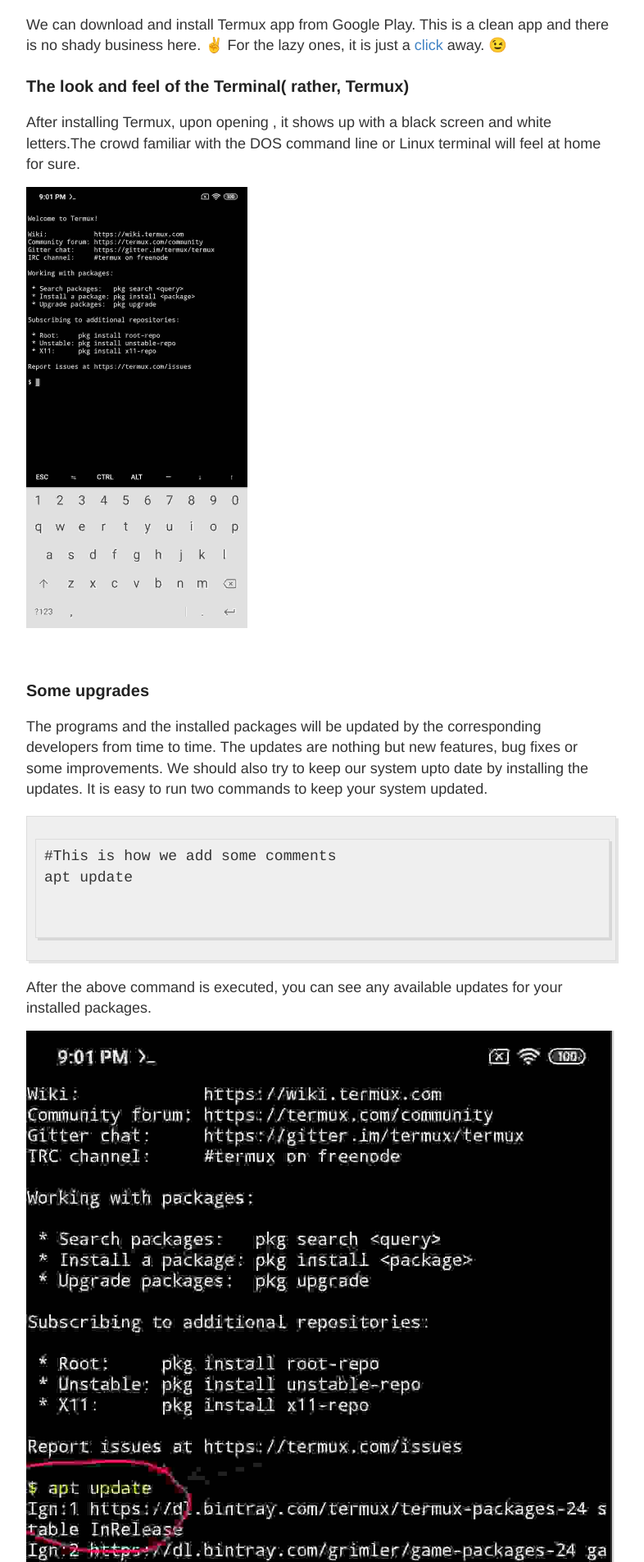
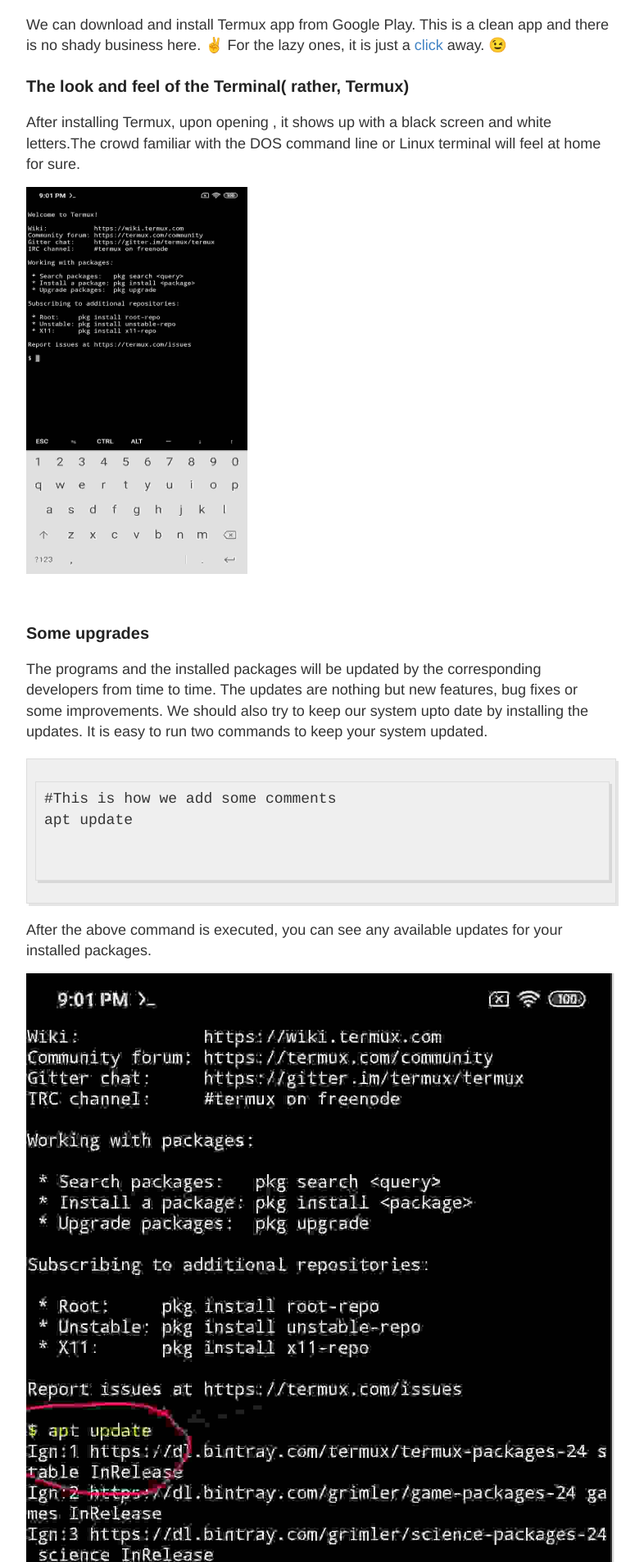
Before and after one commit to golden-eagle-blog/golden-eagle-blog.github.io, a Jekyll site: the page built from _posts/2020-06-25-Termux-The-Android-Terminal.md, in a window 1280 px wide. Shown: the part 1108-3013 px from the top of the page at 82% size, without its empty margins (248-1034 px from the left). Built offline with Jekyll 4.4.1, drawn with Linux system fonts in a browser that asks for light colours; comment, search, counter and statistics services are not loaded.

Commit message:
Update 2020-06-25-Termux-The-Android-Terminal.md

```diff
--- a/_posts/2020-06-25-Termux-The-Android-Terminal.md
+++ b/_posts/2020-06-25-Termux-The-Android-Terminal.md
@@ -28,7 +28,7 @@
 ### The look and feel of the Terminal( rather, Termux)
 After installing Termux, upon opening , it shows up with a black screen and white letters.The crowd familiar with the DOS command line or Linux terminal will feel at home for sure.
 
-<img src="/images/posts/Termux1/TermuxHome.jpg" alt="Termux home" width="270" height="570" class="center">
+<img src="/images/posts/Termux1/TermuxHome.jpg" alt="Termux home" width="270" height="500" class="center">
 
 ### Some upgrades
 The programs and the installed packages will be updated by the corresponding developers from time to time. The updates are nothing but new features, bug fixes or some improvements. We should also try to keep our system upto date by installing the updates.
```
